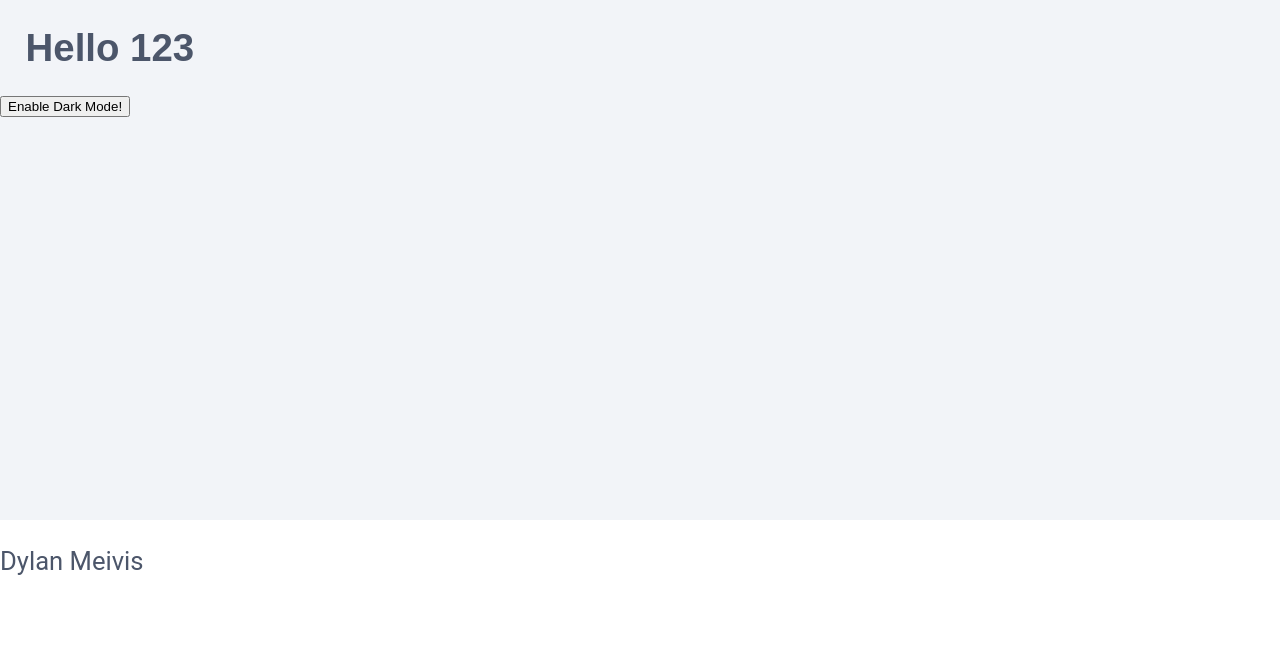
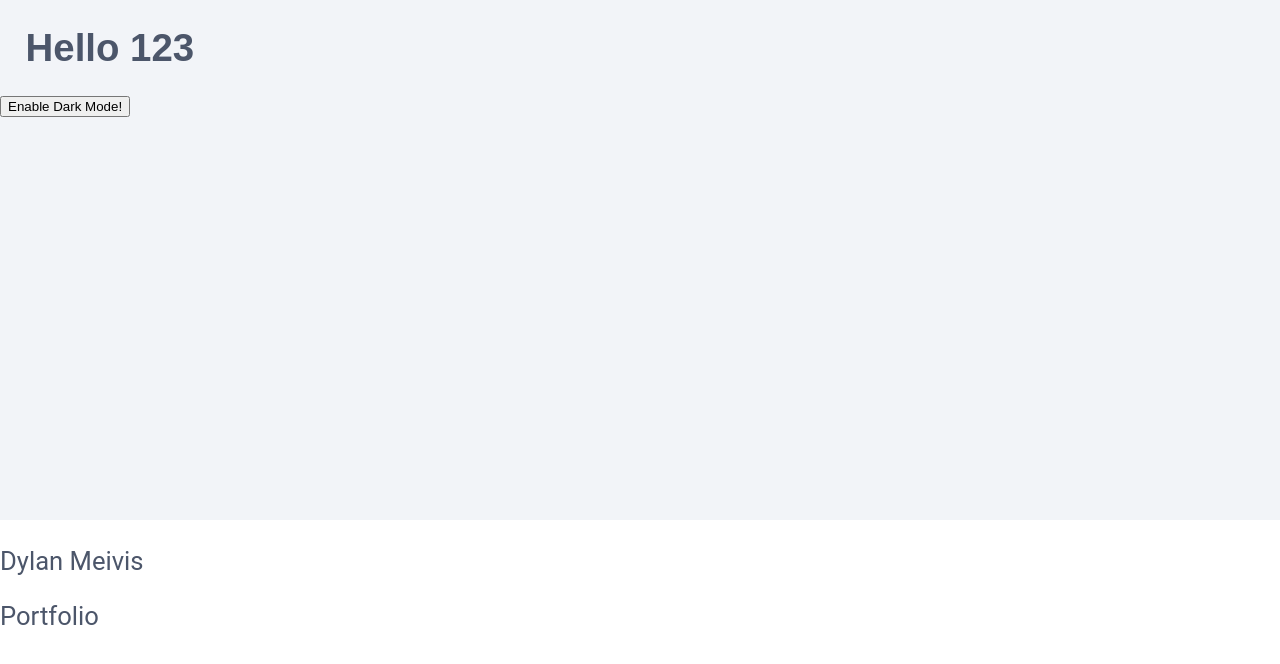
Before and after one commit to DylanMeivis/Portfolio, a React (Create React App) app: page / in a window 1280 px wide. Shown: the top 664 px of the page. Built offline with nearby package versions, Linux system fonts and the light colour scheme.

Commit message:
Update App.js

```diff
--- a/src/App.js
+++ b/src/App.js
@@ -13,6 +13,7 @@ function App() {
         </div>
         <div className="InformationHeader">
             <h3>Dylan Meivis</h3>
+            <h3>Portfolio</h3>
         </div>
     </div>
   );
```
